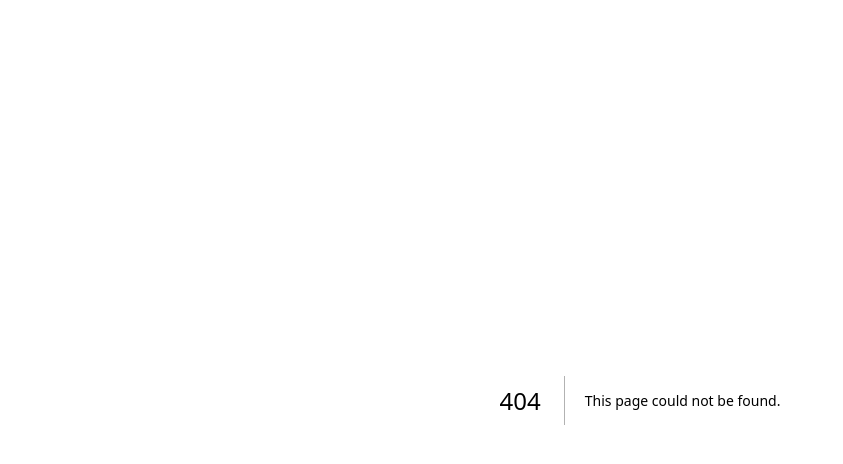
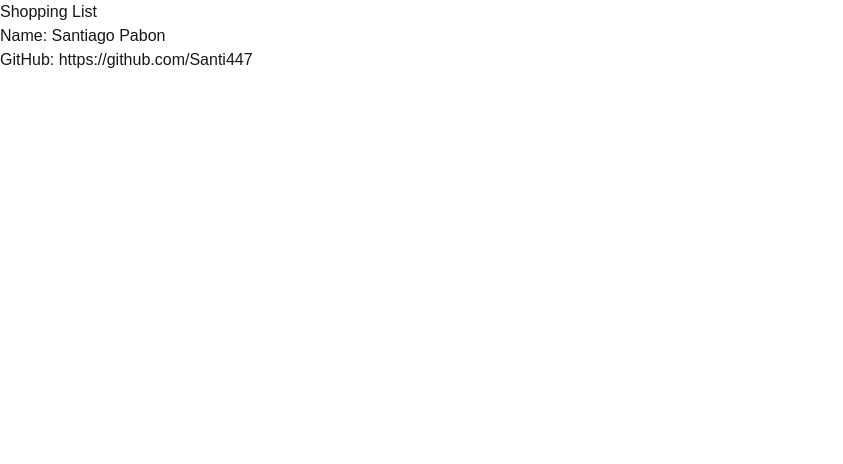
Before and after one commit to Santi447/cprg306-assignments, a Next.js app: page /week-2 in a window 1280 px wide. Before the commit this address had no page. Shown: the top 464 px of the page, without its empty margins (0-843 px from the left). Built offline with nearby package versions, Linux system fonts and the light colour scheme.

Commit message:
Added displayStudentInfo component and added student info to week-2 page

```diff
--- /dev/null
+++ b/app/week-2/page.js
@@ -0,0 +1,9 @@
+import DisplayStudentInfo from "./studentInfo"
+export default function Page() {
+  return (
+    <main>
+      <h1>Shopping List</h1>
+      <DisplayStudentInfo />
+    </main>
+  );
+}
--- /dev/null
+++ b/app/week-2/studentInfo.js
@@ -0,0 +1,9 @@
+import Link from "next/link";
+export default function DisplayStudentInfo(){
+  return(
+    <div>
+    <h3>Name: Santiago Pabon</h3>
+    <Link href="https://github.com/Santi447">GitHub: https://github.com/Santi447</Link>
+    </div>
+  );
+}
```
